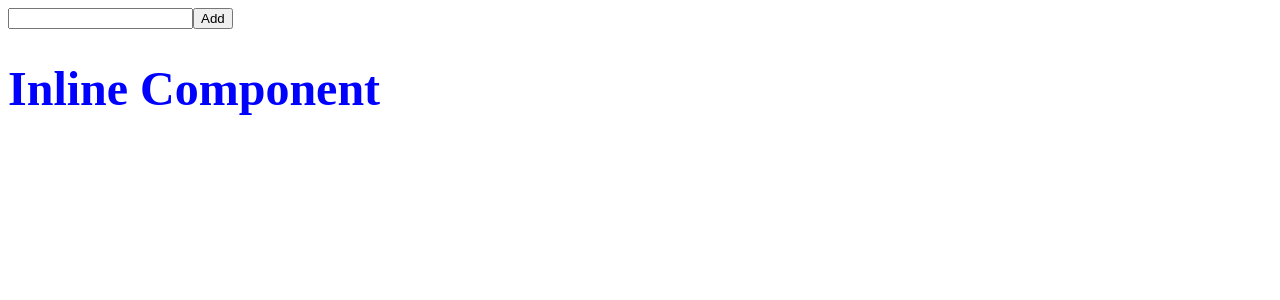
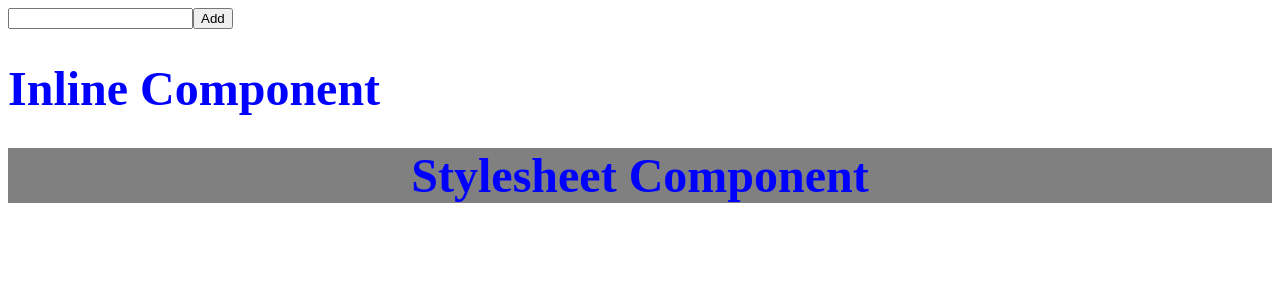
Before and after one commit to srjingole0610/toDOList, a React (Vite) app: page / in a window 1280 px wide. Shown: the top 300 px of the page. Built offline with nearby package versions, Linux system fonts and the light colour scheme.

Commit message:
Added changes to style the component with stylesheet

```diff
--- a/src/App.jsx
+++ b/src/App.jsx
@@ -1,4 +1,5 @@
 import InlineComponent from "./component/inlineComponent"
+import StylesheetComponent from "./component/StylesheetComponent"
 import TodoForm from "./component/TodoForm"
 
 function App() {
@@ -6,6 +7,7 @@ function App() {
     <div>
       <TodoForm />
       <InlineComponent />
+      <StylesheetComponent />
     </div>
   )
 }
--- /dev/null
+++ b/src/component/StylesheetComponent.jsx
@@ -0,0 +1,12 @@
+import React from 'react'
+import '../css/style.css'
+
+function StylesheetComponent() {
+    return (
+        <div>
+            <h1 className='header'> Stylesheet Component</h1>
+        </div>
+    )
+}
+
+export default StylesheetComponent
--- /dev/null
+++ b/src/css/style.css
@@ -0,0 +1,6 @@
+.header{
+    color: blue;
+    font-size: 3rem;
+    text-align: center;
+    background-color: grey;
+}
```
